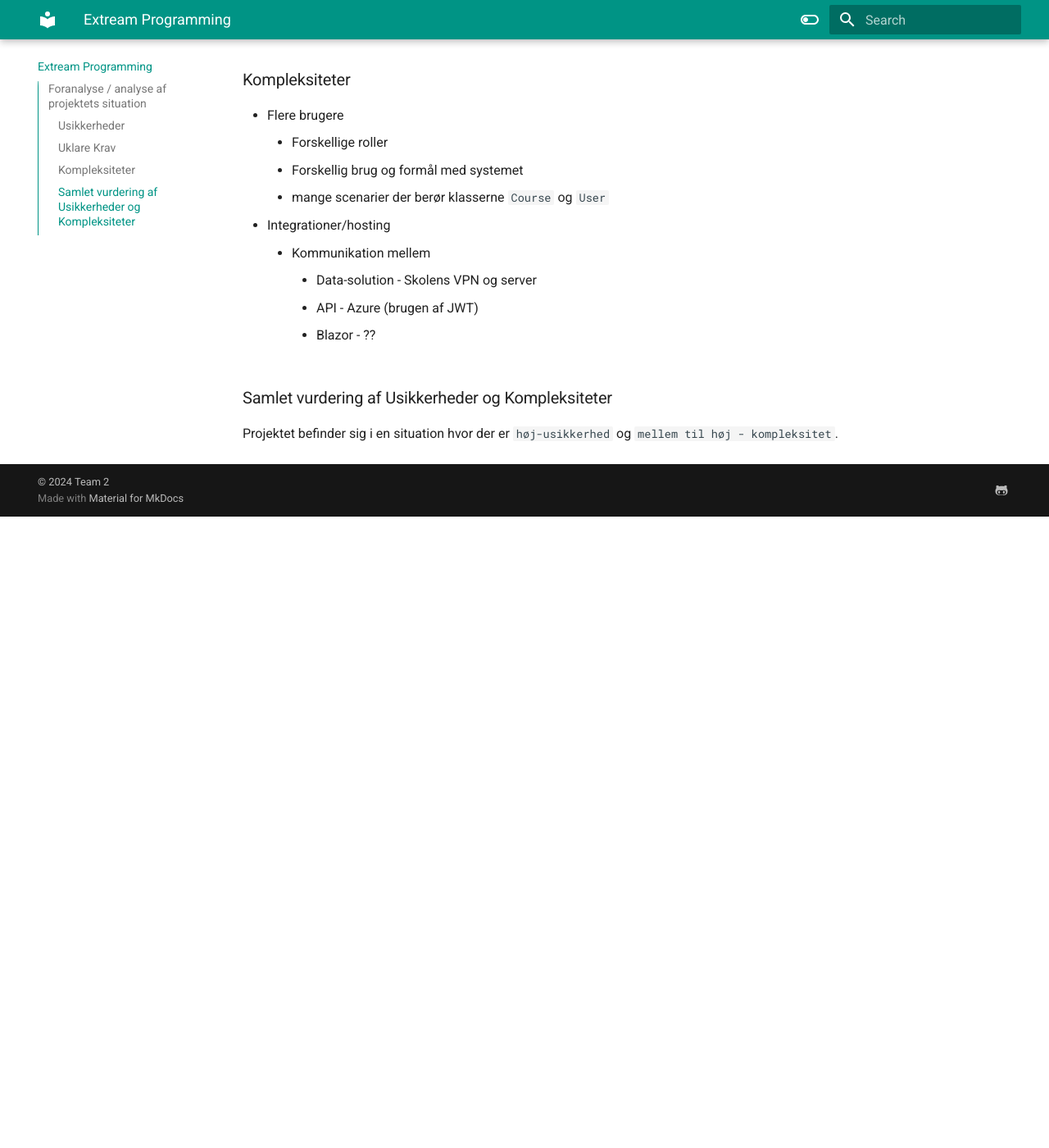
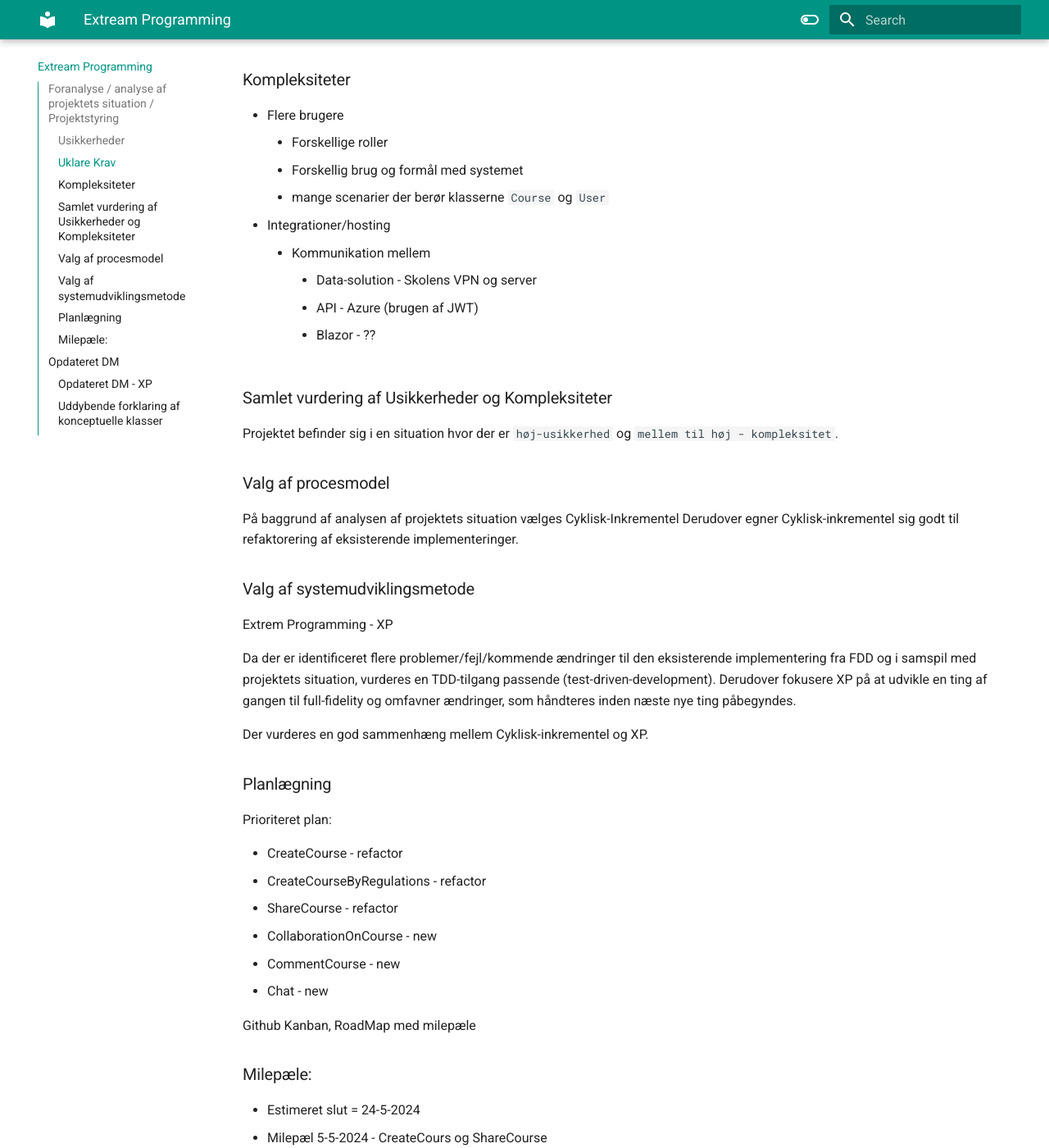
Before and after one commit to DMOoF23-Team2/3.Semester-Exam-Docs, an MkDocs documentation site: the page built from docs/extreamProgramming.md, in a window 1280 px wide and 1400 px high, scrolled down 1404 px. Shown: the whole window at 82% size. Built offline with MkDocs 1.6.1 and Material for MkDocs 9.7.7, drawn with Linux system fonts in a browser that asks for light colours; before the commit the page ends 2034 px from its top, so only the background shows below that; some of the changed text lies outside the part shown.

Commit message:
Xp domæne model og konceptuel klasse forklaring tilføjet

```diff
--- a/docs/extreamProgramming.md
+++ b/docs/extreamProgramming.md
@@ -1,6 +1,6 @@
 # Extream Programming
 
-## Foranalyse / analyse af projektets situation
+## Foranalyse / analyse af projektets situation / Projektstyring
 Som en del af den løbende analyse af projektets situation, er følgende `Usikkerheder` og `Kompleksiteter` identificeret på nuværende tidspunkt i projektet.
 
 - Projektet skal kunne håndtere flere brugere på en gang, tiltænkt teknologi til at løse dette i forbindelse med `live-shar af bane` er `SingalR`. Da udviklings teamet aldrig har arbejdet med singnalR før, er deres viden omkring implementering af dette ikke eksisterende og skal tilegnes undervejs.
@@ -44,3 +44,49 @@
 
 ### Samlet vurdering af Usikkerheder og Kompleksiteter
 Projektet befinder sig i en situation hvor der er `høj-usikkerhed` og `mellem til høj - kompleksitet`.
+
+### Valg af procesmodel
+
+På baggrund af analysen af projektets situation vælges Cyklisk-Inkrementel
+Derudover egner Cyklisk-inkrementel sig godt til refaktorering af eksisterende implementeringer.
+
+### Valg af systemudviklingsmetode
+Extrem Programming - XP
+
+Da der er identificeret flere problemer/fejl/kommende ændringer til den eksisterende implementering fra FDD og i samspil med projektets situation, vurderes en TDD-tilgang passende (test-driven-development). Derudover fokusere XP på at udvikle en ting af gangen til full-fidelity og omfavner ændringer, som håndteres inden næste nye ting påbegyndes.
+
+Der vurderes en god sammenhæng mellem Cyklisk-inkrementel og XP.
+
+### Planlægning
+Prioriteret plan:
+
+* CreateCourse - refactor
+* CreateCourseByRegulations - refactor
+* ShareCourse - refactor
+* CollaborationOnCourse - new
+* CommentCourse - new
+* Chat - new
+
+Github Kanban, RoadMap med milepæle
+
+### Milepæle:
+* Estimeret slut = 24-5-2024
+* Milepæl 5-5-2024 - CreateCours og ShareCourse
+* Milepæl 12-5-2024 CreateCourseByRegulations - CollaborationOnCourse
+* Milepæl 19-5-2024 login/Security/deployment/hosting
+* Milepæl 24-5-2024 Finishing touch ??
+
+## Opdateret DM
+I forbindelse med skiftet til XP og de mange refatorerings opgavet, har teamet opdateret DM som en del af den løbende analyse.
+Yderligere har teamet valg at nedfælde en mere uddybende forklaring af hver `konceptuel-klasse` for at alle i teamet er `attuned`.
+Der kan argumenteres for, at denne uddybende forklaring også kan være med til at skabe klarhed om ansvarsfordelingen igennem systemet.
+
+### Opdateret DM - XP
+<figure markdown="span">
+  ![XP - DM ](images/XPDomæneModel.png){ width="800" }
+</figure>
+
+### Uddybende forklaring af konceptuelle klasser
+<figure markdown="span">
+  ![XP - DM uddybning ](images/XPUddybningAfKlasser.png){ width="800" }
+</figure>
```
Also changed, not shown: docs/images/XPDomæneModel.png (added), docs/images/XPUddybningAfKlasser.png (added).
